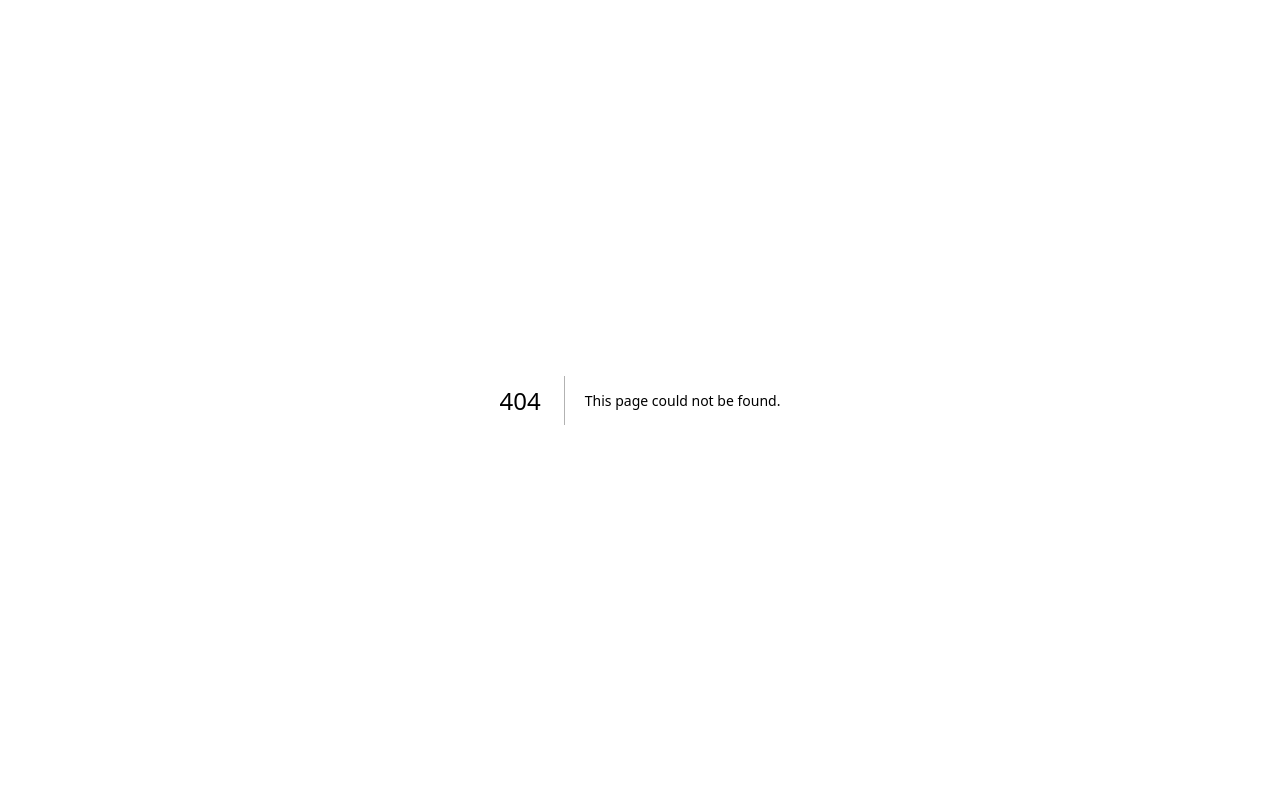
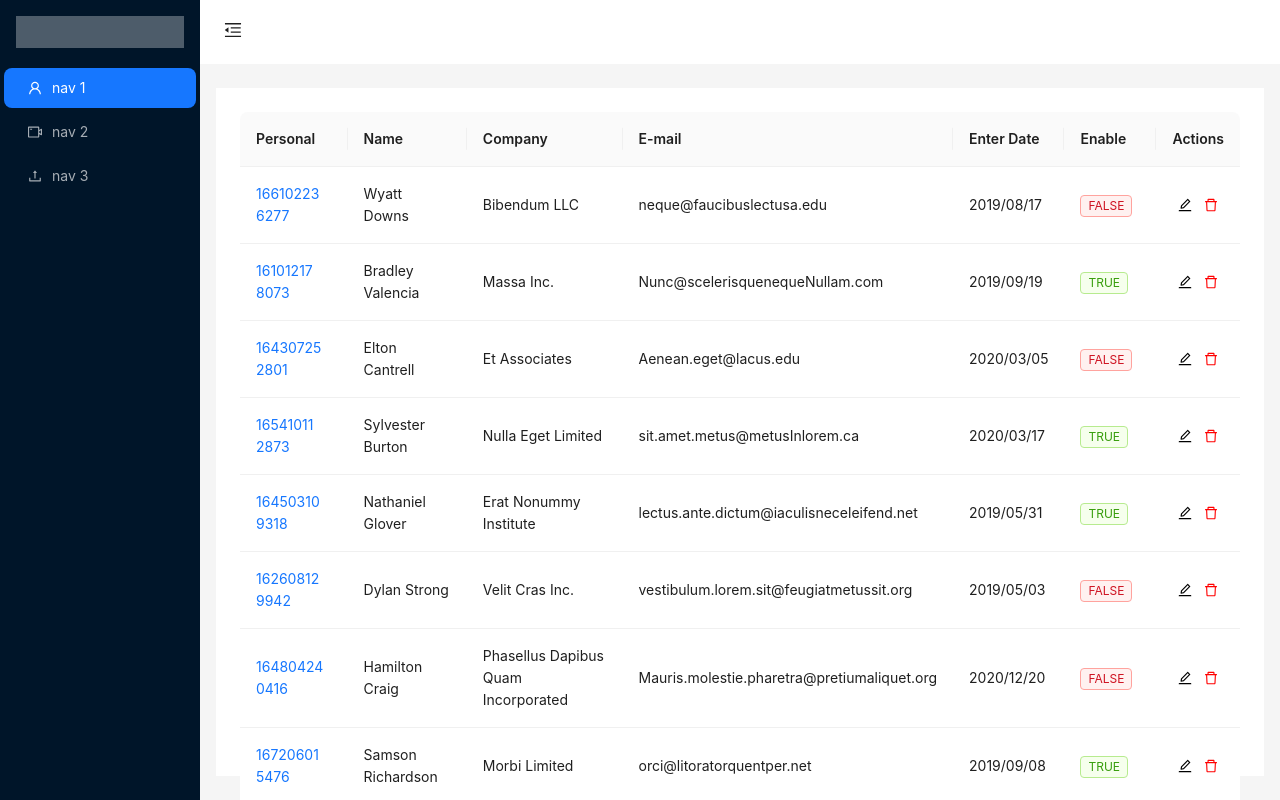
Before and after one commit to kloudbank-mfe/nextjs-v13-demo, a Next.js app in the folder host/: page /userinfo/pagination in a window 1280 px wide. Before the commit this address had no page. Shown: the top 800 px of the page. Built offline with nearby package versions, Linux system fonts and the light colour scheme.

Commit message:
add userinfo api, userinfo page

```diff
--- a/host/components/Drawer.jsx
+++ b/host/components/Drawer.jsx
@@ -1,4 +1,4 @@
-import { Button, Drawer, Space } from 'antd';
+import { Drawer, Space } from 'antd';
 import { useState } from 'react';
 
 const CustomDrawer = ({
@@ -29,14 +29,14 @@ const CustomDrawer = ({
         open={open}
       >
       {
-        Object.entries(detail).map(([key, value]) => {
+        Object.entries(detail).map(([key, value],idx) => {
           if (key != '_id') {
             if (typeof value != 'object') {
               return (
-                <>
+                <span key={`${key}-${idx}`}>
                   <h2>{key}</h2>
                   <p>{value}</p>
-                </>
+                </span>
               );
             } else {
               return (
@@ -44,10 +44,10 @@ const CustomDrawer = ({
                   <h2>{key}</h2>
                   {Object.entries(value).map(([key, value]) => {
                     return (
-                      <>
+                      <span key={`${key}-${idx}`}>
                         <h3>{key}</h3>
                         <p>{value}</p>
-                      </>
+                      </span>
                     )
                   })}
                 </>
@@ -61,22 +61,4 @@ const CustomDrawer = ({
   );
 };
 
-// {
-//   "_id": "63c76aefabfdc18f7c6cb590",
-//   "meta": {
-//     "kind": "Pod",
-//     "name": "hcp-bpcp-backend-mvp-77476b69dd-trndf",
-//     "namespace": "hcp-bpcp-backend",
-//     "cluster": "bpcd01"
-//   },
-//   "status": {
-//     "type": "create",
-//     "level": "info"
-//   },
-//   "summary": "Pod *hcp-bpcp-backend/hcp-bpcp-backend-mvp-77476b69dd-trndf* has been created in *bpcd01* cluster\n",
-//   "timestamp": "2023-01-18T03:43:43Z",
-//   "createdAt": "2023-01-18T03:43:43.536Z",
-//   "updatedAt": "2023-01-18T03:43:43.536Z"
-// },
-
 export default CustomDrawer;
--- /dev/null
+++ b/host/components/ModalEdit.jsx
@@ -0,0 +1,70 @@
+import React from "react";
+import { Input, Modal } from "antd";
+
+const CustomModal = ({ visible, edit, setEdit, setData, onResetEditing }) => {
+  return (
+    <>
+      <Modal
+        title="Edit Detail"
+        open={visible}
+        okText="Save"
+        onCancel={() => onResetEditing()}
+        onOk={() => {
+          setData((pre) => {
+            return pre.map((obj) => {
+              if (obj.personal === edit.personal) {
+                return edit;
+              } else {
+                return obj;
+              }
+            });
+          });
+          onResetEditing();
+        }}
+      >
+        <Input
+          value={edit?.name}
+          onChange={(e) => {
+            setEdit((pre) => {
+              return { ...pre, name: e.target.value };
+            });
+          }}
+        />
+        <Input
+          value={edit?.company}
+          onChange={(e) => {
+            setEdit((pre) => {
+              return { ...pre, company: e.target.value };
+            });
+          }}
+        />
+        <Input
+          value={edit?.email}
+          onChange={(e) => {
+            setEdit((pre) => {
+              return { ...pre, email: e.target.value };
+            });
+          }}
+        />
+        <Input
+          value={edit?.enterDate}
+          onChange={(e) => {
+            setEdit((pre) => {
+              return { ...pre, enterDate: e.target.value };
+            });
+          }}
+        />
+        <Input
+          value={edit?.enable}
+          onChange={(e) => {
+            setEdit((pre) => {
+              return { ...pre, enable: e.target.value };
+            });
+          }}
+        />
+      </Modal>
+    </>
+  );
+};
+
+export default CustomModal;
--- a/host/pages/api/userinfo.js
+++ b/host/pages/api/userinfo.js
@@ -6,6 +6,11 @@ export default async function handler(req, res) {
   const jsonDirectory = path.join(process.cwd(), 'json');
   //Read the json data file data.json
   const fileContents = await fs.readFile(jsonDirectory + '/userinfo.json', 'utf8');
+  // Add key property
+  const updatedList = JSON.parse(fileContents).map((item, idx) => ({
+    ...item,
+    key: idx+1,
+  }));
   //Return the content of the data file in json format
-  res.status(200).json(fileContents);
+  res.status(200).json(updatedList);
 }
--- /dev/null
+++ b/host/pages/userinfo/pagination/index.jsx
@@ -0,0 +1,18 @@
+import AppLayout from '#/pages/layout';
+import Page from './page';
+
+export default function Pagination({
+  children,
+}) {
+  return (
+    <>
+      <Page />
+    </>
+  )
+}
+
+Pagination.getLayout = function getLayout(page) {
+  return (
+    <AppLayout>{page}</AppLayout>
+  )
+}
--- /dev/null
+++ b/host/pages/userinfo/pagination/page.jsx
@@ -0,0 +1,146 @@
+import { Tag, Modal } from 'antd';
+import { EditOutlined, DeleteOutlined } from "@ant-design/icons";
+import useSWR from 'swr';
+import CustomTable from '#/components/TablePagination';
+import CustomDrawer from '#/components/Drawer';
+import CustomModal from '#/components/ModalEdit';
+import { useState, useEffect } from 'react';
+
+const fetcher = (url) => fetch(url).then((res) => res.json());
+const useUserInfo = () => {
+  const { data, error } = useSWR('/api/userinfo', fetcher);
+
+  return {
+    data,
+    error,
+  };
+};
+
+export default function Page() {
+  const { data, error } = useUserInfo();
+  const [dataList, setDataList] = useState([]);
+  const [visible, setVisible] = useState(false);
+  const [edit, setEdit] = useState(null);
+
+  useEffect(() => {
+    if (data) {
+      setDataList(data);
+    }
+  }, [data]);
+
+  if (error) return <div>Failed to load</div>;
+  if (!data) return <div>Loading...</div>;
+
+  const columns = [
+    {
+      title: 'Personal',
+      // dataIndex: 'personal',
+      key: 'key',
+      render: (_, record) => (
+        <span>
+          <CustomDrawer
+            title={record.personal}
+            detail={record}
+            key={record.key}
+          >
+          </CustomDrawer>
+        </span>
+      ),
+    },
+    {
+      title: 'Name',
+      dataIndex: 'name',
+      key: 'key',
+    },
+    {
+      title: 'Company',
+      dataIndex: 'company',
+      key: 'key',
+    },
+    {
+      title: 'E-mail',
+      dataIndex: 'email',
+      key: 'key',
+    },
+    {
+      title: 'Enter Date',
+      dataIndex: 'enterDate',
+      key: 'key',
+    },
+    {
+      title: 'Enable',
+      dataIndex: 'enable',
+      key: 'key',
+      render: (enable) => (
+        <span>
+          {[enable].map((enable) => {
+            let color = enable === 'False' ? 'red' : 'green';
+            return (
+              <Tag color={color} key={enable}>
+                {enable.toUpperCase()}
+              </Tag>
+            );
+          })}
+        </span>
+      ),
+    },
+    {
+      key: "action",
+      title: "Actions",
+      render: (record) => {
+        return (
+          <>
+            <div className="flex">
+              <EditOutlined
+                style={{ color: "black" }}
+                onClick={() => onEdit(record)}
+              />
+              <DeleteOutlined
+                style={{ color: "red" }}
+                onClick={() => onDelete(record)}
+              />
+            </div>
+          </>
+        );
+      },
+    },
+  ];
+
+  const onDelete = (record) => {
+    Modal.confirm({
+      title: "Are you sure you want to delete this",
+      onOk: () => {
+        setDataList((pre) => {
+          return pre.filter((user) => user.personal != record.personal);
+        });
+      },
+    });
+  };
+
+  const onEdit = (record) => {
+    setVisible(true);
+    setEdit({ ...record });
+  };
+
+  const onResetEditing = () => {
+    setVisible(false);
+    setEdit(true);
+  };
+
+  return (
+    <div>
+      <CustomTable
+        dataList={dataList}
+        columns={columns}
+      />
+      <CustomModal
+        visible={visible}
+        edit={edit}
+        setEdit={setEdit}
+        setData={setDataList}
+        onResetEditing={onResetEditing}
+        setVisible={setVisible}
+      />
+    </div>
+  )
+}
--- a/host/styles/globals.css
+++ b/host/styles/globals.css
@@ -23,3 +23,11 @@
 .layout {
   height: 100vh;
 }
+
+.input{
+  font-weight: bold;
+}
+.flex{
+  display: flex;
+  justify-content: space-around;
+}
```
Also changed, not shown: host/pages/index.js (+2 -12 lines).
